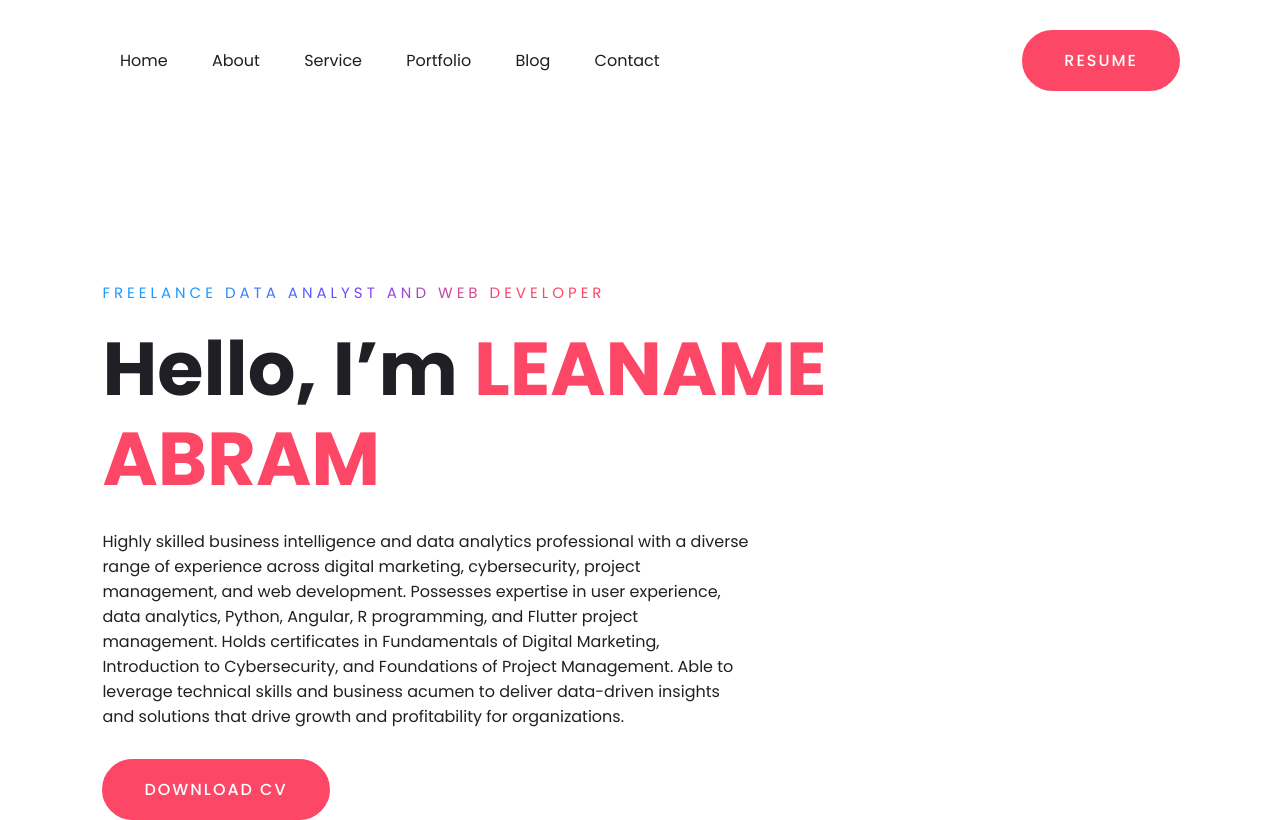
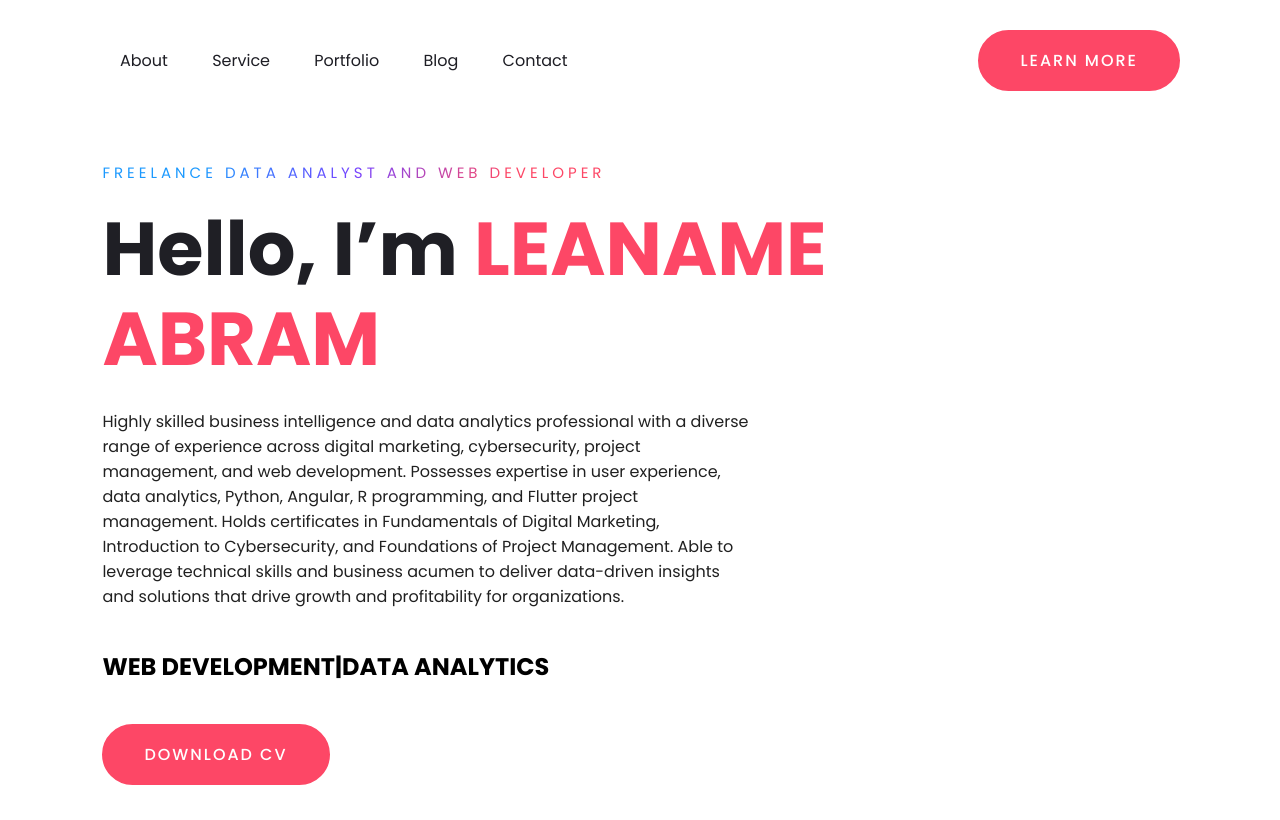
Before and after one commit to lea701/lea701.github.io, a plain HTML site: page index.html in a window 1280 px wide. Drawn offline with Linux system fonts and the light colour scheme.

Commit message:
Initial commit

```diff
--- a/Home.HTML
+++ b/index.html
@@ -10,20 +10,20 @@
         <div class="hero">
             <nav>
                 <ul>
-                    <li><a href="Home.HTML">Home</a></li>
-                    <li><a href="About.html">About</a></li>
-                    <li><a href="Service. html">Service</a></li>
-                    <li><a href="Portfolio.html">Portfolio</a></li>
-                    <li><a href="Blog.html">Blog</a></li>
-                    <li><a href="Contact.html">Contact</a></li>
+                    <li><a href="#About">About</a></li>
+                    <li><a href="#Service">Service</a></li>
+                    <li><a href="Portfolio">Portfolio</a></li>
+                    <li><a href="Blog">Blog</a></li>
+                    <li><a href="Contact">Contact</a></li>
                 </ul>
-                <a href="#" class="btn">Resume</a>
+                <a href="https://www.linkedin.com/in/leaname-abram-950627233/" class="btn">Learn More</a>
             </nav>
             <div class="content">
                 <span class="title">FREELANCE DATA ANALYST AND WEB DEVELOPER</span>
-
                 <h1>Hello, I’m <span>LEANAME ABRAM</span></h1>
 
+
+            <section id="About">
                 <p>Highly skilled business intelligence and data analytics professional with a diverse range of experience across
                     digital marketing, cybersecurity, project management, and web development. Possesses expertise in user
                     experience, data analytics, Python, Angular, R programming, and Flutter project management. Holds certificates in
@@ -31,8 +31,14 @@
                     to leverage technical skills and business acumen to deliver data-driven insights and solutions that drive growth
                     and profitability for organizations.
                 </p>
+            </section>
+
+            <section id="Service">
+                <h2>WEB DEVELOPMENT|DATA ANALYTICS</h2>
+
+            </section>
+
                 <a href="#" class="btn">Download CV</a>
-                <i class="fa fa-linkedin" aria-hidden="true"></i>
             </div>
         </div>
     </body>
--- a/mystyle.css
+++ b/mystyle.css
@@ -68,7 +68,7 @@ nav ul li a:hover:after {
 }
 .content {
     position: absolute;
-    top: 35%;
+    top: 20%;
     left: 8%;
 }
 .content .title {
```
Also changed, not shown: BG2.jpg (added).
